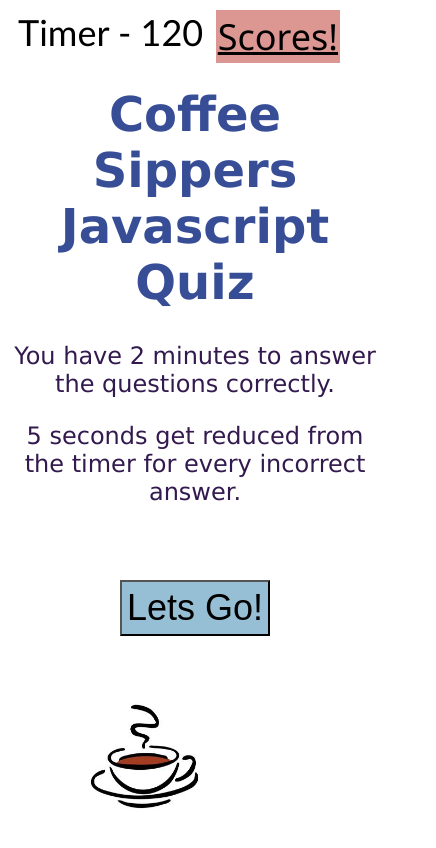
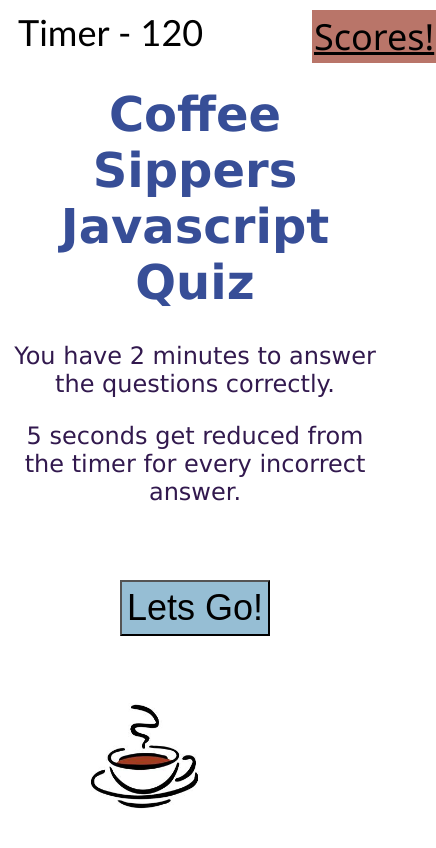
Before and after one commit to joeyblue27/Coffee-Sipper-Javascript-Quiz, a plain HTML site: page index.html in a window 390 px wide. Shown: the whole page, 436 px wide, since content can reach past the window. Drawn offline with Linux system fonts and the light colour scheme.

Commit message:
mediascreen

```diff
--- a/assets/css/styles.css
+++ b/assets/css/styles.css
@@ -9,12 +9,13 @@ color: rgb(55, 78, 151);
 }
 
 a {
-  position:absolute;
+  flex-direction: column;
+  position: absolute;
+  background-color: #b97569;
   top: 10px;
-  right: 50px;
+  left: 80%;
   margin: 0px;
   font-size: 100%;
-  background-color: #dd9793;
   padding: 2px ;
   color: rgb(0, 0, 0);
   font-family:'Segoe UI', Tahoma, Geneva, Verdana, sans-serif;
@@ -27,7 +28,7 @@ a:hover {
 }
 
 button {
-  display:inline;
+  flex-direction: row;
   margin: 50px;
   font-size: 150%;
   background-color: #96bed4;
@@ -80,7 +81,7 @@ color: rgb(50, 25, 78);
 
 @media screen and (max-width: 768px) {
   button,
-  a, img {
+  img {
     flex-direction: column;
   }
 }
```
